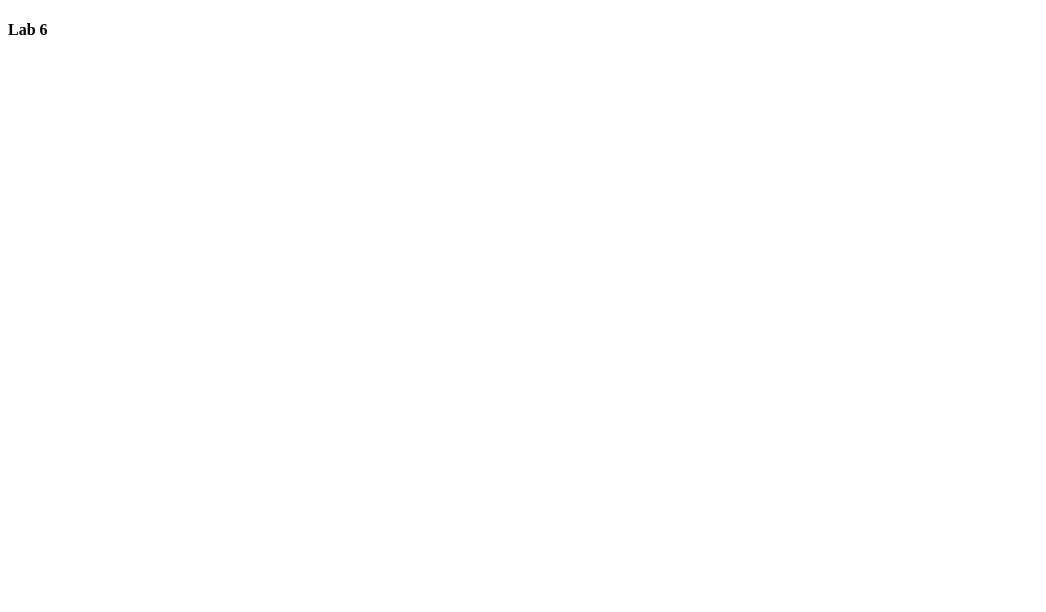
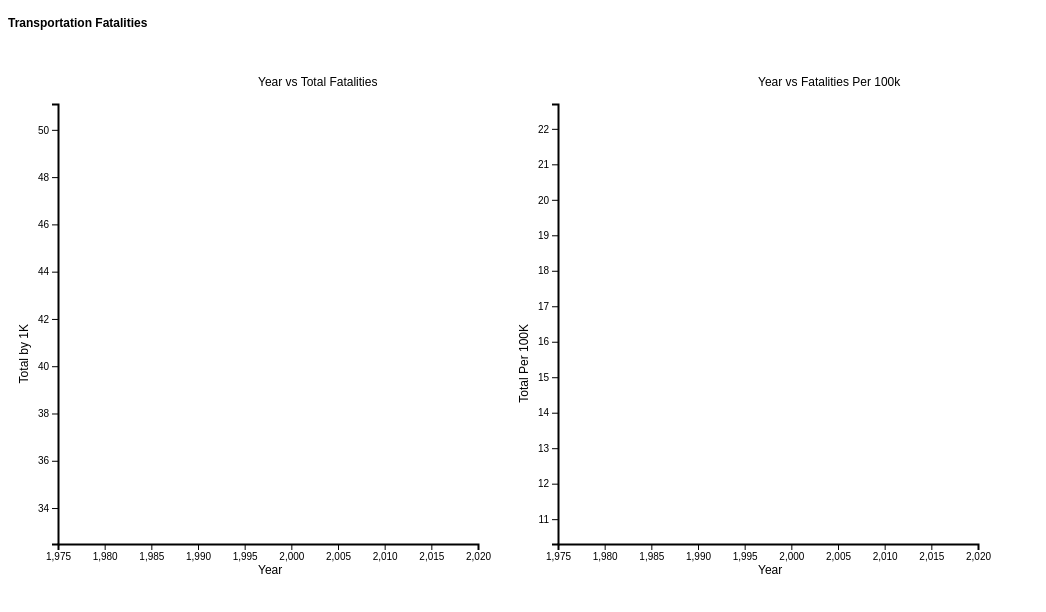
Before and after one commit to tuanle99/lab6, a plain HTML site: page index.html in a window 1280 px wide. Shown: the whole page, without its empty margins (0-1046 px from the left). Drawn offline with nearby package versions, Linux system fonts and the light colour scheme.

Commit message:
Draw chart 1 and chart 2

```diff
--- a/chart1.js
+++ b/chart1.js
@@ -1,3 +1,73 @@
-function chart1(data) {
-  console.log(data);
+var data1 = [];
+
+function chart1SetData(d) {
+  data1 = d;
 }
+
+function drawChart1(width, height) {
+  var yearExtent = d3.extent(data1, function (row) {
+    return row.Year;
+  });
+  var populationExtent = d3.extent(data1, function (row) {
+    return row.Total / 1000;
+  });
+
+  var xScale = d3.scaleLinear().domain(yearExtent).range([50, 470]);
+  var yScale = d3.scaleLinear().domain(populationExtent).range([470, 30]);
+
+  var xAxis = d3.axisBottom().scale(xScale);
+  var yAxis = d3.axisLeft().scale(yScale);
+
+  var chart1 = d3
+    .select('#chart1')
+    .append('svg:svg')
+    .attr('id', 'svg1')
+    .attr('width', width)
+    .attr('height', height);
+
+  var title1 = d3
+    .select('#svg1')
+    .append('text')
+    .attr('x', width / 2)
+    .attr('y', 12)
+    .attr('font-size', '12px')
+    .text('Year vs Total Fatalities');
+
+  chart1 // or something else that selects the SVG element in your visualizations
+    .append('g') // create a group node
+    .attr('transform', 'translate(0,' + (width - 30) + ')')
+    .call(xAxis) // call the axis generator
+    .append('text')
+    .attr('class', 'label')
+    .attr('x', width - 16)
+    .attr('y', -6)
+    .style('text-anchor', 'end');
+
+  chart1 // or something else that selects the SVG element in your visualizations
+    .append('g') // create a group node
+    .attr('transform', 'translate(50, 0)')
+    .call(yAxis)
+    .append('text')
+    .attr('transform', 'rotate(-90)')
+    .attr('y', 6)
+    .attr('dy', '.71em')
+    .style('text-anchor', 'end');
+
+  var yearLabel = d3
+    .select('#svg1')
+    .append('text')
+    .attr('x', width / 2)
+    .attr('y', height)
+    .attr('font-size', '12px')
+    .text('Year');
+
+  var popLabel = d3
+    .select('#svg1')
+    .append('text')
+    .attr('x', -width / 2)
+    .attr('y', 20)
+    .attr('font-size', '12px')
+    .attr('text-anchor', 'end')
+    .attr('transform', 'rotate(-90)')
+    .text('Total by 1K');
+}
--- a/chart2.js
+++ b/chart2.js
@@ -1,3 +1,73 @@
-function chart2(data) {
-  console.log(data);
+var data2 = [];
+
+function chart2SetData(d) {
+  data2 = d;
 }
+
+function drawChart2(width, height) {
+  var yearExtent = d3.extent(data2, function (row) {
+    return row.Year;
+  });
+  var populationExtent = d3.extent(data2, function (row) {
+    return row.Total_Per_100K;
+  });
+
+  var xScale = d3.scaleLinear().domain(yearExtent).range([50, 470]);
+  var yScale = d3.scaleLinear().domain(populationExtent).range([470, 30]);
+
+  var xAxis = d3.axisBottom().scale(xScale);
+  var yAxis = d3.axisLeft().scale(yScale);
+
+  var chart2 = d3
+    .select('#chart2')
+    .append('svg:svg')
+    .attr('id', 'svg2')
+    .attr('width', width)
+    .attr('height', height);
+
+  var title2 = d3
+    .select('#svg2')
+    .append('text')
+    .attr('x', width / 2)
+    .attr('y', 12)
+    .attr('font-size', '12px')
+    .text('Year vs Fatalities Per 100k');
+
+  chart2 // or something else that selects the SVG element in your visualizations
+    .append('g') // create a group node
+    .attr('transform', 'translate(0,' + (width - 30) + ')')
+    .call(xAxis) // call the axis generator
+    .append('text')
+    .attr('class', 'label')
+    .attr('x', width - 16)
+    .attr('y', -6)
+    .style('text-anchor', 'end');
+
+  chart2 // or something else that selects the SVG element in your visualizations
+    .append('g') // create a group node
+    .attr('transform', 'translate(50, 0)')
+    .call(yAxis)
+    .append('text')
+    .attr('transform', 'rotate(-90)')
+    .attr('y', 6)
+    .attr('dy', '.71em')
+    .style('text-anchor', 'end');
+
+  var yearLabel = d3
+    .select('#svg2')
+    .append('text')
+    .attr('x', width / 2)
+    .attr('y', height)
+    .attr('font-size', '12px')
+    .text('Year');
+
+  var popLabel = d3
+    .select('#svg2')
+    .append('text')
+    .attr('x', -width / 2)
+    .attr('y', 20)
+    .attr('font-size', '12px')
+    .attr('text-anchor', 'end')
+    .attr('transform', 'rotate(-90)')
+    .text('Total Per 100K');
+}
--- a/index.html
+++ b/index.html
@@ -10,7 +10,7 @@
     <script type="text/javascript" src="chart2.js"></script>
   </head>
   <body>
-    <h4>Lab 6</h4>
+    <h4>Transportation Fatalities</h4>
     <br />
     <br />
     <div id="wrapper">
--- a/main.js
+++ b/main.js
@@ -1,8 +1,11 @@
 chart1Data = [];
 chart2Data = [];
 
+var width = 500;
+var height = 500;
+
 d3.csv('TransportationFatalities_ByYear.csv', function (csv) {
-  console.log(csv);
+  // console.log(csv);
   for (var i = 0; i < csv.length; i++) {
     //Year
     csv[i].Year = Number(csv[i].Year);
@@ -55,8 +58,11 @@ d3.csv('TransportationFatalities_ByYear.csv', function (csv) {
     chart2Data.push({ ...general_obj, ...chart2_obj });
   }
 
-  chart1(chart1Data);
-  chart2(chart2Data);
+  chart1SetData(chart1Data);
+  chart2SetData(chart2Data);
+
+  drawChart1(width, height);
+  drawChart2(width, height);
 });
 
 //Draw chart 1 and chart 2
--- a/style.css
+++ b/style.css
@@ -0,0 +1,39 @@
+body {
+  font: 12px sans-serif;
+}
+#legend {
+  font: 12px sans-serif;
+}
+
+.tick > line {
+  fill: none;
+  stroke: black;
+}
+.tick > text {
+  fill: black;
+}
+
+path.domain {
+  fill: none;
+  stroke-width: 2px;
+  stroke: black;
+}
+
+#wrapper {
+  clear: both;
+}
+#chart1 {
+  float: left;
+}
+#chart2 {
+  float: left;
+}
+#chart3 {
+  float: left;
+  margin-top: 30px;
+  margin-left: 20px;
+}
+
+.non_brushed {
+  fill: grey !important;
+}
```
